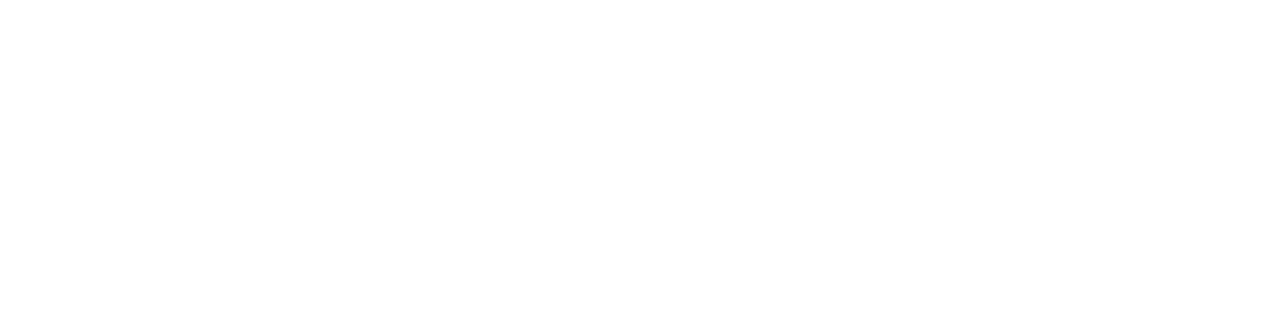
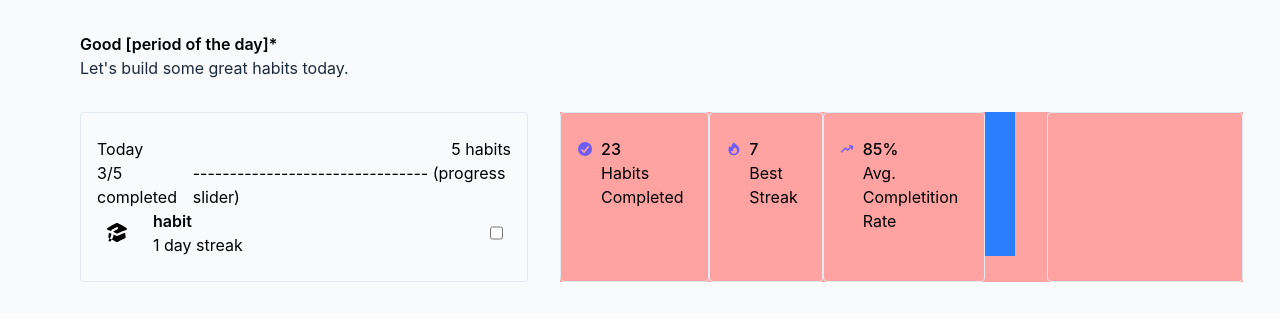
Before and after one commit to skyzerx777/habit-tracker, a Vue app: page / in a window 1280 px wide. Before the commit this address had no page. Shown: the top 320 px of the page. Built offline with nearby package versions, Linux system fonts and the light colour scheme.

Commit message:
home page draft

```diff
--- a/package.json
+++ b/package.json
@@ -11,12 +11,14 @@
     "type-check": "vue-tsc --build"
   },
   "dependencies": {
+    "@fontsource/inter": "^5.2.8",
     "@headlessui/vue": "^1.7.23",
     "@heroicons/vue": "^2.2.0",
     "@tailwindcss/vite": "^4.2.4",
     "pinia": "^3.0.4",
     "tailwindcss": "^4.2.4",
     "vue": "^3.5.32",
+    "vue-echarts": "^8.0.1",
     "vue-router": "^5.0.4",
     "vue-toastification": "^2.0.0-rc.5"
   },
--- a/src/App.css
+++ b/src/App.css
@@ -1 +1,13 @@
 @import 'tailwindcss';
+
+@import '@fontsource/inter/400.css';
+@import '@fontsource/inter/500.css';
+@import '@fontsource/inter/600.css';
+
+@theme {
+	--color-main: #6d5df6;
+}
+
+body {
+	font-family: 'Inter', sans-serif;
+}
--- a/src/App.vue
+++ b/src/App.vue
@@ -1,5 +1,10 @@
 <script setup lang="ts">
+import Home from './pages/Home.vue';
 import '/src/App.css';
 </script>
 
-<template></template>
+<template>
+	<main class="bg-slate-50 px-20 py-8">
+		<Home />
+	</main>
+</template>
--- /dev/null
+++ b/src/components/DashboardChartsSection.vue
@@ -0,0 +1,34 @@
+<script setup lang="ts">
+import { ArrowTrendingUpIcon, CheckCircleIcon } from '@heroicons/vue/16/solid';
+import { FireIcon } from '@heroicons/vue/20/solid';
+</script>
+
+<template>
+	<section class="flex gap-8 grow bg-red-300">
+		<div class="flex justify-between w-2/3">
+			<div class="flex gap-2 py-6 px-4 border border-slate-200 rounded-sm">
+				<CheckCircleIcon class="text-main size-6" />
+				<div>
+					<p class="font-medium">23</p>
+					<p>Habits Completed</p>
+				</div>
+			</div>
+			<div class="flex gap-2 py-6 px-4 border border-slate-200 rounded-sm">
+				<FireIcon class="text-main size-6" />
+				<div>
+					<p class="font-medium">7</p>
+					<p>Best Streak</p>
+				</div>
+			</div>
+			<div class="flex gap-2 py-6 px-4 border border-slate-200 rounded-sm">
+				<ArrowTrendingUpIcon class="text-main size-6" />
+				<div>
+					<p class="font-medium">85%</p>
+					<p>Avg. Completition Rate</p>
+				</div>
+			</div>
+			<div class="h-36 w-48 bg-blue-500 self-`"></div>
+		</div>
+		<div class="w-1/3 py-6 px-4 border border-slate-200 rounded-sm"></div>
+	</section>
+</template>
--- /dev/null
+++ b/src/components/Habit.vue
@@ -0,0 +1,16 @@
+<script setup lang="ts">
+import { AcademicCapIcon } from '@heroicons/vue/16/solid';
+</script>
+
+<template>
+	<div class="flex justify-between px-2">
+		<div class="flex items-center gap-6">
+			<AcademicCapIcon class="size-6" />
+			<div>
+				<h3 class="font-semibold">habit</h3>
+				<p>1 day streak</p>
+			</div>
+		</div>
+		<input type="checkbox" name="habit-completition" />
+	</div>
+</template>
--- /dev/null
+++ b/src/components/HabitList.vue
@@ -0,0 +1,17 @@
+<script setup lang="ts">
+import Habit from './Habit.vue';
+</script>
+
+<template>
+	<div class="w-2/5 shrink-0 border border-slate-200 rounded-sm py-6 px-4">
+		<div class="flex justify-between">
+			<p>Today</p>
+			<p>5 habits</p>
+		</div>
+		<div class="flex justify-between">
+			<p>3/5 completed</p>
+			<div>-------------------------------- (progress slider)</div>
+		</div>
+		<Habit />
+	</div>
+</template>
--- a/src/pages/Home.vue
+++ b/src/pages/Home.vue
@@ -0,0 +1,16 @@
+<script setup lang="ts">
+import DashboardChartsSection from '@/components/DashboardChartsSection.vue';
+import HabitList from '@/components/HabitList.vue';
+</script>
+
+<template>
+	<section>
+		<!-- period will change and depends on the time -->
+		<h2 class="font-semibold">Good [period of the day]*</h2>
+		<p class="text-slate-800">Let's build some great habits today.</p>
+		<div class="flex gap-8 mt-8">
+			<HabitList />
+			<DashboardChartsSection />
+		</div>
+	</section>
+</template>
```
Also changed, not shown: 1 other file (tests, documents, lock files or other folders).
